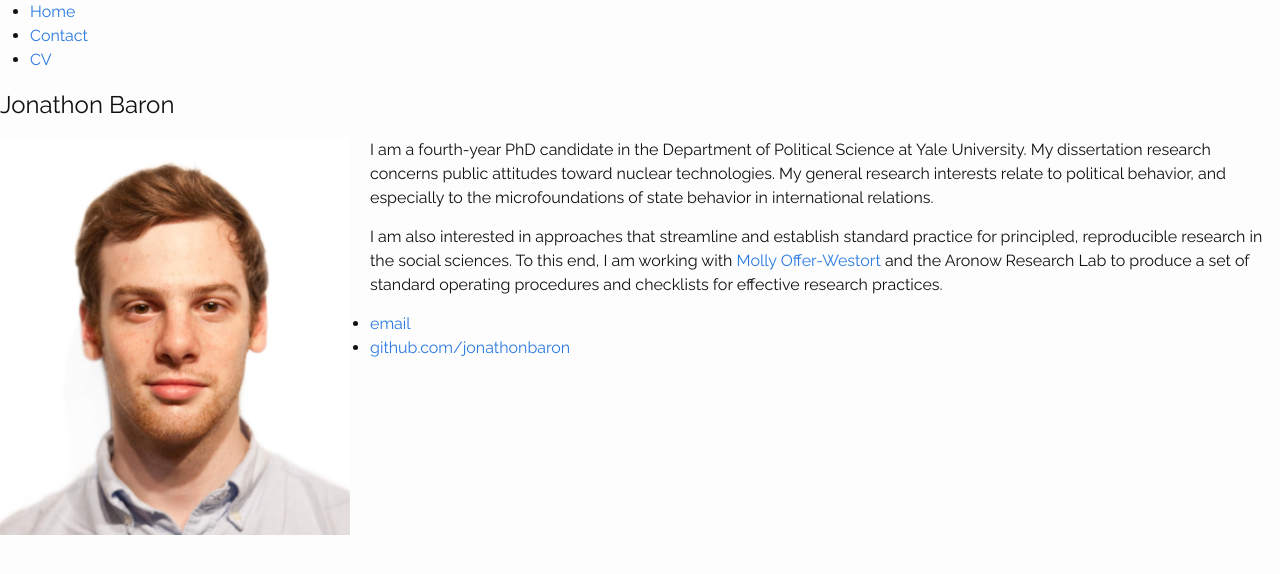
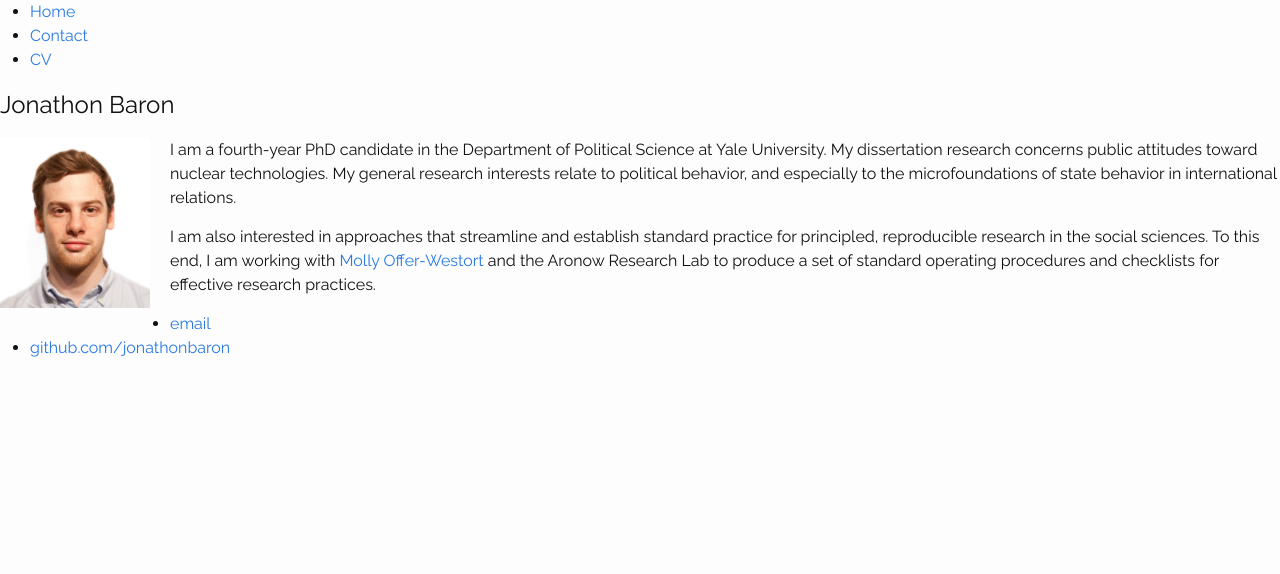
Before and after one commit to jonathonbaron/jonathonbaron.github.io, a Jekyll site: the page built from index.md, in a window 1280 px wide. Shown: the top 574 px of the page. Built offline with Jekyll 4.4.1, drawn with Linux system fonts in a browser that asks for light colours.

Commit message:
Update index.md

```diff
--- a/index.md
+++ b/index.md
@@ -4,7 +4,7 @@
 date:   2016-12-19
 ---
 
-<img style="float: left; width: 350px; margin: 0 20px 10px 0" src="/assets/baron_photo.jpg" alt="pic" />
+<img style="float: left; width: 150px; margin: 0 20px 10px 0" src="/assets/baron_photo.jpg" alt="pic" />
 
 I am a fourth-year PhD candidate in the Department of Political Science at Yale University. My dissertation research concerns public attitudes toward nuclear technologies. My general research interests relate to political behavior, and especially to the microfoundations of state behavior in international relations.
 
```
